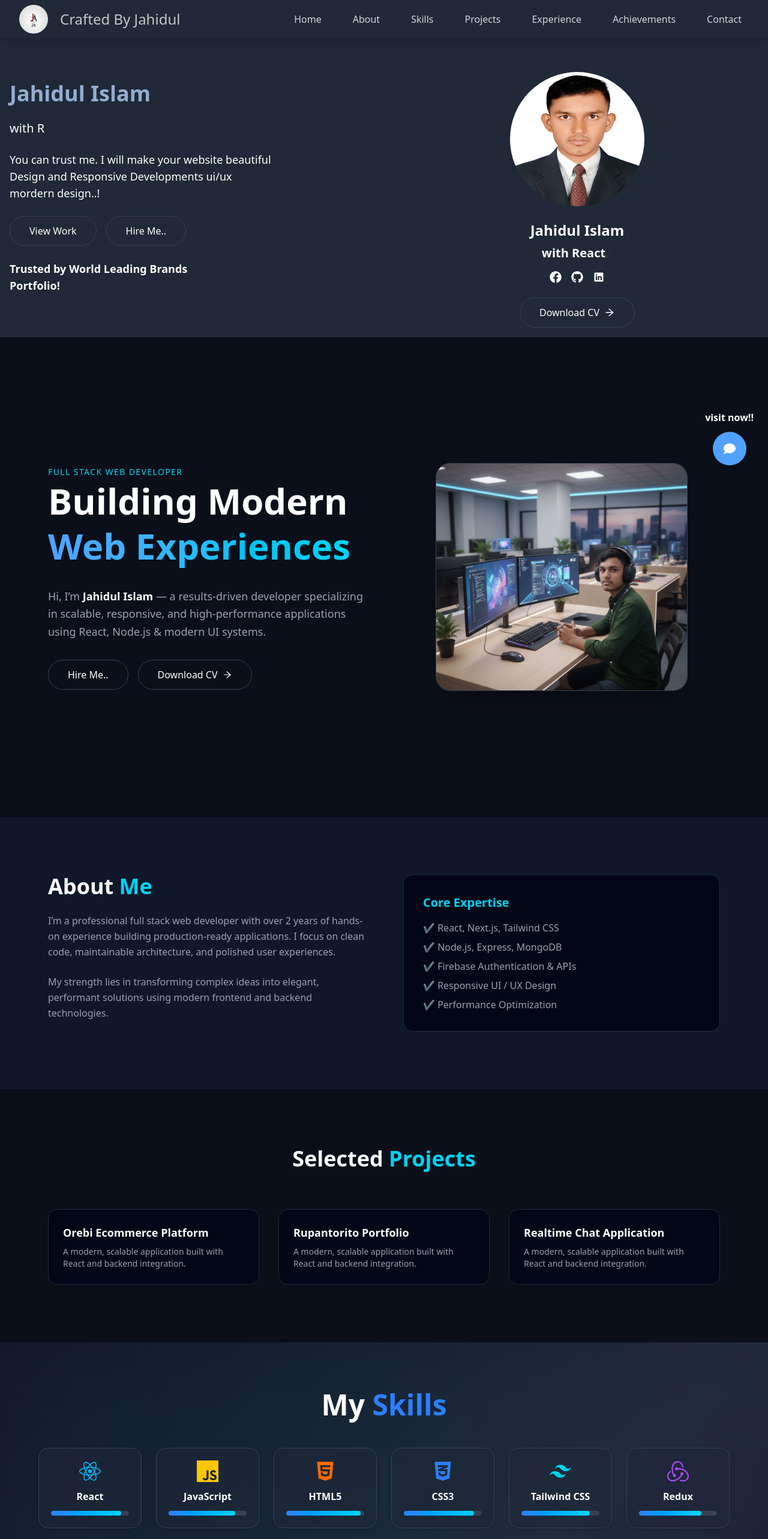
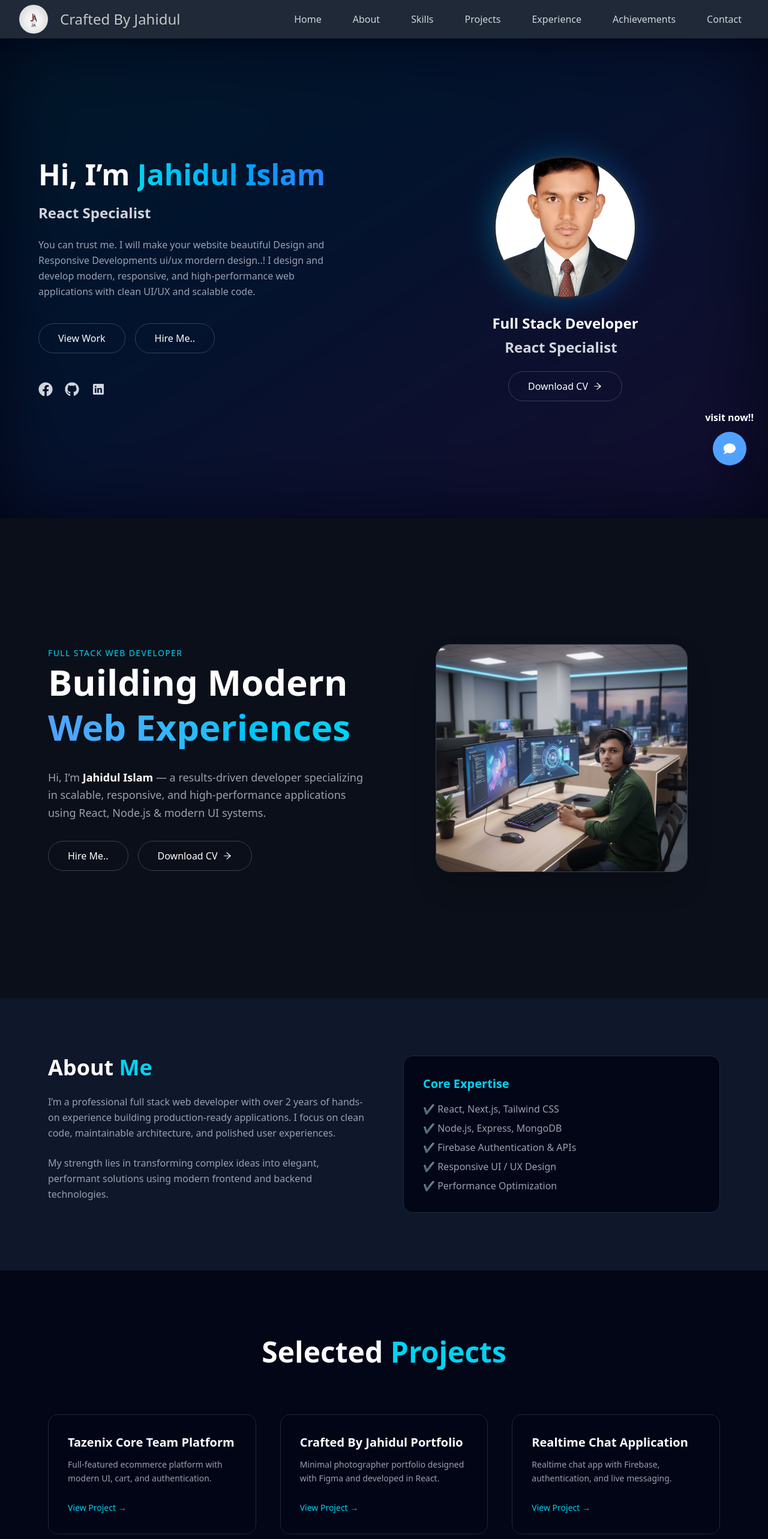
Before and after one commit to md-jahid-islam/Crafted-By-Jahidul, a React (Vite) app: page / in a window 1280 px wide. Shown: the top 2566 px of the page at 60% size. Built offline with nearby package versions, Linux system fonts and the light colour scheme.

Commit message:
added to modern Home page

```diff
--- a/src/Components/Experience/ExperienceComponents.jsx
+++ b/src/Components/Experience/ExperienceComponents.jsx
@@ -1,6 +1,6 @@
 import React from "react";
 import { motion } from "framer-motion";
-import { FaReact, FaNodeJs, FaServer, FaLaptopCode, FaKeyboard, FaRegKeyboard } from "react-icons/fa";
+import { FaReact, FaNodeJs, FaServer, FaLaptopCode, FaRegKeyboard } from "react-icons/fa";
  import { MdComputer } from "react-icons/md";
 
  // ======= Experience Data ======= //
--- a/src/Components/aboute/AbouteComponents.jsx
+++ b/src/Components/aboute/AbouteComponents.jsx
@@ -1,5 +1,6 @@
 import React from "react";
 import { AiOutlineArrowRight } from "react-icons/ai";
+import { Link } from "react-router-dom";
 
  const AbouteComponents = () => {
   return (
@@ -84,7 +85,7 @@ import { AiOutlineArrowRight } from "react-icons/ai";
       </section>
 
       {/* ================= PROJECTS ================= */}
-      <section className="py-24 px-4 sm:px-6 md:px-20">
+      {/* <section className="py-24 px-4 sm:px-6 md:px-20">
         <div className="max-w-6xl mx-auto">
           <h2 className="text-4xl font-bold text-center mb-16">
           Selected <span className="text-cyan-400">Projects</span>
@@ -108,7 +109,54 @@ import { AiOutlineArrowRight } from "react-icons/ai";
             ))}
           </div>
         </div>
-      </section>
+      </section>  */}
+      <section className="py-28 px-4 sm:px-6 md:px-20 bg-[#020617]">
+  <div className="max-w-6xl mx-auto">
+    <h2 className="text-4xl md:text-5xl font-bold text-center mb-20">
+      Selected <span className="text-cyan-400">Projects</span>
+    </h2>
+
+    <div className="grid sm:grid-cols-2 md:grid-cols-3 gap-10">
+      {[
+        {
+          title: "Tazenix Core Team Platform",
+          desc: "Full-featured ecommerce platform with modern UI, cart, and authentication.",
+        },
+        {
+          title: "Crafted By Jahidul Portfolio",
+          desc: "Minimal photographer portfolio designed with Figma and developed in React.",
+        },
+        {
+          title: "Realtime Chat Application",
+          desc: "Realtime chat app with Firebase, authentication, and live messaging.",
+        },
+      ].map((project, i) => (
+        <div
+          key={i}
+          className="group relative bg-[#020617]/80 backdrop-blur-xl p-8 rounded-2xl
+          border border-gray-800 hover:border-cyan-400 transition-all duration-500
+          hover:-translate-y-2 hover:shadow-[0_0_30px_rgba(34,211,238,0.15)]">
+          {/* Glow Layer */}
+          <div className="absolute inset-0 rounded-2xl bg-gradient-to-br from-cyan-400/10 to-transparent opacity-0 group-hover:opacity-100 transition" />
+          <h3 className="text-xl font-semibold mb-3 relative z-10">
+            {project.title}
+          </h3>
+
+          <p className="text-sm text-gray-400 leading-relaxed relative z-10">
+            {project.desc}
+          </p>
+
+          <div className="mt-6 relative z-10">
+            <span className="inline-block text-cyan-400 text-sm font-medium group-hover:tracking-wide transition-all">
+          <Link to={"/Projects"}> View Project →</Link>
+            </span>
+          </div>
+        </div>
+      ))}
+    </div>
+  </div>
+</section>
+
     </div>
   );
  };
--- a/src/Components/home/HomeComponents.jsx
+++ b/src/Components/home/HomeComponents.jsx
@@ -1,93 +1,115 @@
-import React, { useState, useEffect } from 'react';
-import { Link } from 'react-router-dom';
-import Typewriter from 'typewriter-effect';
-import { FaFacebook, FaGithub } from 'react-icons/fa';
-import { IoLogoLinkedin } from 'react-icons/io';
+import React from "react";
+import { Link } from "react-router-dom";
+import Typewriter from "typewriter-effect";
+import { FaFacebook, FaGithub } from "react-icons/fa";
+import { IoLogoLinkedin } from "react-icons/io";
 import { AiOutlineArrowRight } from "react-icons/ai";
 
- // ========== Home Components start ========== //
  const HomeComponents = () => {
-
   return (
     <>
-    <section className='' id='Home'>
-    <div className="container mx-auto px-4 py-4">
-      {/* Toggle Theme Button */}
-      <button className="absolute top-4 right-4 px-4 py-2 rounded-md bg-blue-500 text-white font-semibold shadow-lg hover:bg-blue-400 transition" aria-label="Toggle dark/light mode">
-      </button>
+    <section id="Home" className="relative min-h-screen flex items-center bg-[#020617] px-6 md:px-16 overflow-hidden">
+      {/* Glow background */}
+      <div className="absolute inset-0 bg-gradient-to-br from-cyan-500/10 via-blue-500/10 to-purple-500/10 blur-3xl"></div>
 
-      {/* Left Section */}
-      <div className="flex flex-col-reverse md:flex-row items-center justify-between gap-10">
-        <div className="text-center md:text-left md:w-1/2 space-y-6">
-        <h1 className="text-3xl md:text-4xl font-bold text-[#94ADCF]">Jahidul Islam</h1>
-          <div className="text-lg md:text-xl text-white">
+      <div className="container mx-auto relative z-10">
+        <div className="flex flex-col-reverse md:flex-row items-center gap-14">
+
+          {/* Left Content */}
+          <div className="md:w-1/2 text-center md:text-left space-y-6">
+            <h1 className="text-4xl md:text-5xl font-extrabold text-white">
+              Hi, I’m{" "}
+              <span className="bg-gradient-to-r from-cyan-400 to-blue-500 bg-clip-text text-transparent">
+                Jahidul Islam
+              </span>
+            </h1>
+
+            <div className="text-xl md:text-2xl font-semibold text-gray-300">
               <Typewriter
                 options={{
-                strings: ['Front-End', 'Developer', 'with React', 'Developer', 'full stack', 'Developer', 'with Node.js'],
+                  strings: [
+                    "Front-End Developer",
+                    "React Specialist",
+                    "Node.js Learned Creative IT Institute ",
+                    "Full Stack Developer",
+                  ],
                   autoStart: true,
                   loop: true,
-                delay: 75,
-              }}/>
-          </div>
-          <div>
-          <p className=" text-white md:text-lg font-medium max-w-md mx-auto md:mx-0">
-          You can trust me. I will make your website beautiful Design and Responsive Developments ui/ux mordern design..!
-          </p>
+                  delay: 70,
+                }}
+              />
             </div>
 
-          <div className="flex flex-col sm:flex-row gap-4 justify-center md:justify-start mt-4">
+            <p className="text-gray-400 max-w-lg mx-auto md:mx-0 leading-relaxed">
+             You can trust me. I will make your website beautiful Design and Responsive Developments ui/ux mordern design..! I design and develop modern, responsive, and high-performance web
+              applications with clean UI/UX and scalable code.
+            </p>
+
+            {/* Buttons */}
+            <div className="flex flex-col sm:flex-row gap-4 justify-center md:justify-start pt-4">
               <Link to="/about">
-            <button className=" px-8 py-3 rounded-full border border-gray-700 hover:border-cyan-400 transition text-white "> View Work
+                <button className="px-8 py-3 rounded-full border border-gray-700 hover:border-cyan-400 hover:shadow-[0_0_25px_rgba(34,211,238,0.25)] transition text-white">
+                  View Work
                 </button>
               </Link>
+
               <Link to="/contact">
-            <button className="px-8 py-3 rounded-full border border-gray-700 hover:border-cyan-400 transition text-white "> Hire Me..
+                <button className="px-8 py-3 rounded-full border border-gray-700 hover:border-cyan-400 hover:shadow-[0_0_25px_rgba(34,211,238,0.25)] transition text-white">
+                  Hire Me..
                 </button>
               </Link>
             </div>
-          <div>
-          <h2 className="text-md md:text-lg font-semibold mt-6 text-white "> Trusted by World Leading Brands <br /> Portfolio!
-          </h2>
+
+            {/* Social Icons */}
+            <div className="flex gap-5 justify-center md:justify-start pt-6 text-2xl text-gray-300">
+              <a href="https://www.facebook.com/jahidul.islam.98621/" target="_blank" rel="noreferrer"className="hover:text-blue-500 transition">
+                <FaFacebook />
+              </a>
+              <a href="https://github.com/md-jahid-islam" target="_blank" rel="noreferrer" className="hover:text-gray-100 transition">
+                <FaGithub />
+              </a>
+              <a href="https://www.linkedin.com/in/jahidul-islam-a5021b325" target="_blank" rel="noreferrer" className="hover:text-cyan-400 transition">
+                <IoLogoLinkedin />
+              </a>
             </div>
           </div>
 
-        {/* Right Section */}
-        <div className="relative flex flex-col items-center md:w-1/2 pt-10">
-          <img className="w-40 h-40 md:w-56 md:h-56 rounded-full hover:scale-105 transition-transform duration-300" src="/images/Profile.jpg" alt="Jahidul Islam Profile"/>
+          {/* Right Profile */}
+          <div className="md:w-1/2 flex flex-col items-center">
+            <div className="relative">
+              <div className="absolute inset-0 rounded-full bg-gradient-to-r from-cyan-400 to-blue-500 blur-xl opacity-30"></div>
+              <img src="/images/Profile.jpg" alt="Jahidul Islam" className="relative w-44 h-44 md:w-60 md:h-60 rounded-full object-cover border-4 border-gray-800 hover:scale-105 transition-transform"/>
+            </div>
+
             <div className="mt-6 text-center space-y-2">
-            <h3 className="text-xl md:text-2xl font-bold text-white ">Jahidul Islam</h3>
-            <div className="text-lg md:text-xl font-semibold text-white ">
+              <h3 className="text-2xl font-bold text-white">
+               Full Stack Developer
+              </h3>
+                <div className="text-xl md:text-2xl font-semibold text-gray-300">
               <Typewriter
                 options={{
-                  strings: ['Front-End Developer!', 'with React', 'Backend', 'Node.js!'],
+                  strings: [
+                    "Front-End Developer",
+                    "React Specialist",
+                    "Node.js Learned Creative IT Institute ",
+                    "Full Stack Developer",
+                  ],
                   autoStart: true,
                   loop: true,
-                  delay: 75,
-                }}/>
+                  delay: 70,
+                }}
+              />
             </div>
             </div>
 
-          {/* Social Links */}
-          <div className="flex gap-4 mt-4 text-white text-xl">
-            <Link className='' to="https://www.facebook.com/jahidul.islam.98621/" target='balnk' aria-label="Facebook">
-            <FaFacebook className="transition" />
-            </Link>
-            <Link to="https://github.com/md-jahid-islam" target='balnk' aria-label="GitHub">
-            <FaGithub className="transition" />
-            </Link>
-            <Link to="https://www.linkedin.com/in/jahidul-islam-a5021b325?utm_source=share&utm_campaign=share_via&utm_content=profile&utm_medium=android_app" target='blank' aria-label="LinkedIn">
-            <IoLogoLinkedin className="transition" />
-            </Link>
-          </div>
-
-    {/* Resume Download */}
+            {/* Resume */}
             <div className="mt-6">
-    <a href="/images/Zahidul_Islam.pdf" download="Zahidul_Islam_Resume.pdf" className="inline-flex items-center justify-center gap-2 px-8 py-3 rounded-full border border-gray-700 hover:border-cyan-400 transition text-white">
-    Download CV
-      <AiOutlineArrowRight className="text-lg" />
+              <a href="/images/Zahidul_Islam.pdf" download className="inline-flex items-center gap-2 px-8 py-3 rounded-full border border-gray-700 hover:border-cyan-400 transition text-white">
+                Download CV <AiOutlineArrowRight />
               </a>
             </div>
           </div>
+
         </div>
       </div>
     </section>
@@ -95,5 +117,4 @@ import { AiOutlineArrowRight } from "react-icons/ai";
   );
  };
 
- //=========== Exporting the Home Components end ============ //
  export default HomeComponents;
```
Lines whose indentation alone changed are shown as unchanged.
